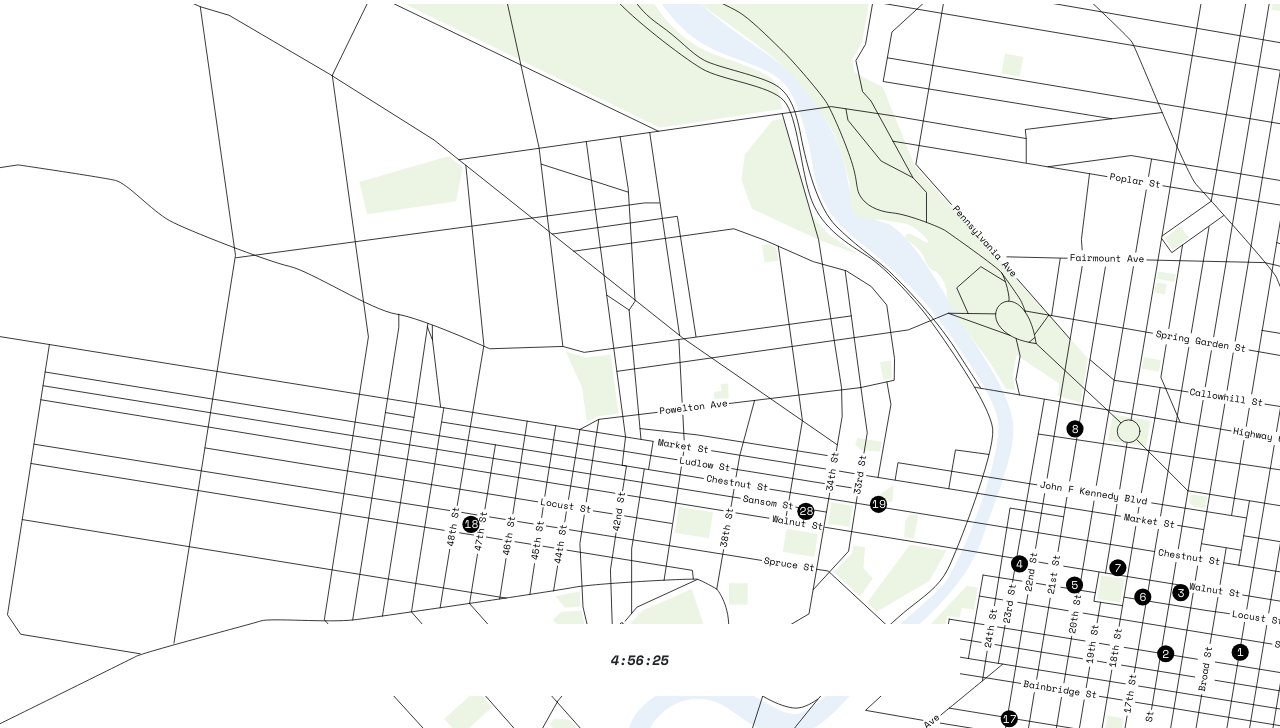
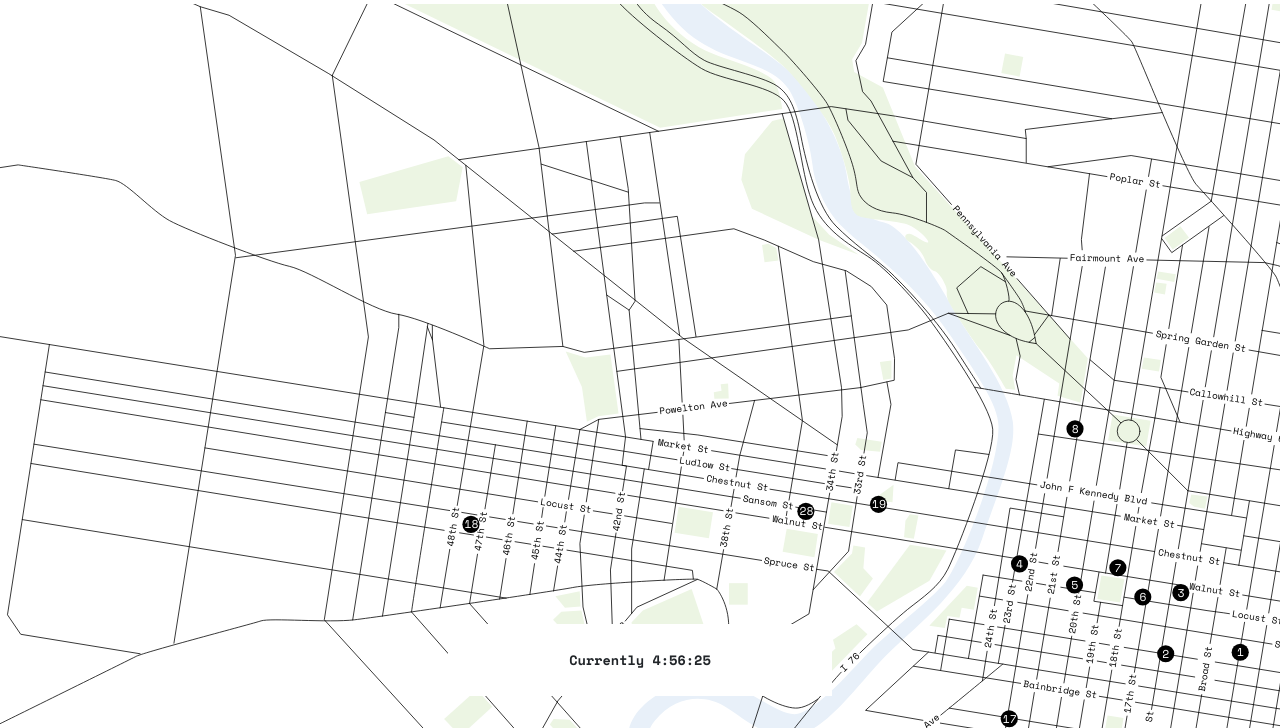
Before and after one commit to estheryjeon/popular-coffee, a plain HTML site: page index.html in a window 1280 px wide. Shown: the part 72-800 px from the top of the page. Drawn offline with nearby package versions, Linux system fonts and the light colour scheme.

Commit message:
currently

```diff
--- a/css/main.css
+++ b/css/main.css
@@ -41,9 +41,8 @@ a:hover {
 	font-size: 0.85em;
 }
 
-#time {
+.slider {
 	font-weight: 700;
-	font-style: italic;
 }
 
 .footer {
@@ -54,7 +53,7 @@ a:hover {
 	margin-bottom: 2.5%;
 }
 .slider {
-	width: 50%;
+	width: 30%;
 	margin: 0 auto;
 	background-color: white;
 	text-align: center;
--- a/index.html
+++ b/index.html
@@ -36,7 +36,7 @@
 
   <div class="footer">
     <div class="slider">
-      <span id="time"></span>
+      Currently  <span id="time"></span>
     </div>
   </div>
 
```
